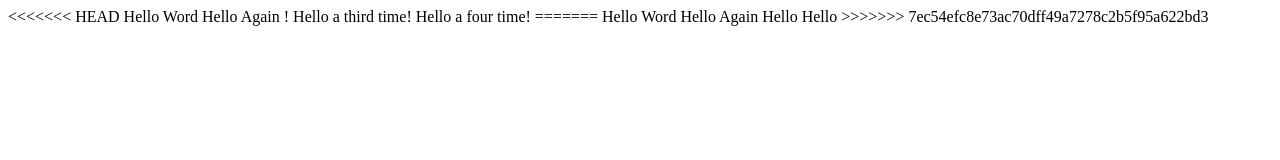
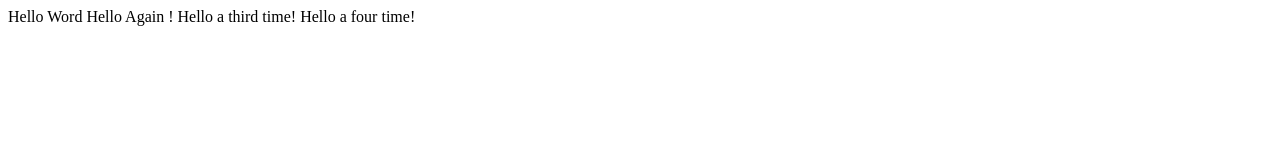
Before and after one commit to Buiba/Portal_Bank, a plain HTML site: page index.html in a window 1280 px wide. Drawn offline with Linux system fonts and the light colour scheme.

Commit message:
Update index.html

```diff
--- a/index.html
+++ b/index.html
@@ -4,10 +4,6 @@
         <title>My WebPage</title>
     </header>
     <body>
-<<<<<<< HEAD
         Hello Word Hello Again ! Hello a third time! Hello a four time!
-=======
-        Hello Word Hello Again Hello Hello
->>>>>>> 7ec54efc8e73ac70dff49a7278c2b5f95a622bd3
     </body>
 </html>
```
